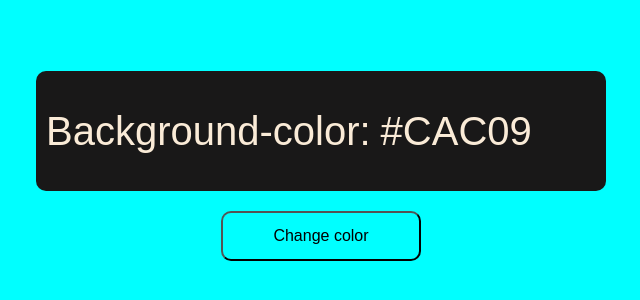
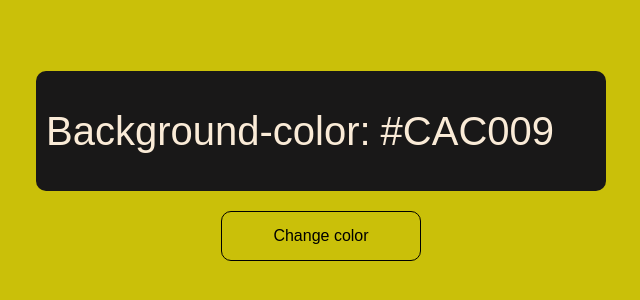
Before and after one commit to Frenetz/ChangingColor, a plain HTML site: page index.html in a window 1280 px wide. Shown: the part 234-534 px from the top of the page, without its empty margins (319-959 px from the left). Drawn offline with Linux system fonts and the light colour scheme.

Commit message:
Added some changes in JS code

```diff
--- a/scripts/script.js
+++ b/scripts/script.js
@@ -5,10 +5,20 @@ let color;
 
 function changeColor() {
   let rand1 = Math.floor(Math.random() * (255 - 0) + 1).toString(16);
+  rand1.toString().length < 2
+    ? (rand1 = "0" + rand1.toString())
+    : (rand1 = rand1.toString());
   let rand2 = Math.floor(Math.random() * (255 - 0) + 1).toString(16);
+  rand2.toString().length < 2
+    ? (rand2 = "0" + rand2.toString())
+    : (rand2 = rand2.toString());
   let rand3 = Math.floor(Math.random() * (255 - 0) + 1).toString(16);
+  rand3.toString().length < 2
+    ? (rand3 = "0" + rand3.toString())
+    : (rand3 = rand3.toString());
   field.style.backgroundColor = `#${rand1}${rand2}${rand3}`;
   text.textContent = ` #${rand1}${rand2}${rand3}`.toUpperCase();
+  console.log(rand1, rand2, rand3);
 }
 
 document.addEventListener("DOMContentLoaded", function () {
--- a/styles/style.css
+++ b/styles/style.css
@@ -1,6 +1,5 @@
 .container {
   font-family: sans-serif;
-  background-color: aqua;
   width: 100vw;
   height: 100vh;
   display: flex;
@@ -13,7 +12,6 @@
 .color-container {
   display: flex;
   align-items: center;
-
   width: 550px;
   height: 100px;
   background-color: rgb(25, 24, 24);
@@ -29,9 +27,16 @@
   border-radius: 10px;
   width: 200px;
   height: 50px;
+  transition: all 0.5s;
+  border: 1px solid black;
 }
 
 #current-color {
   display: inline-block;
   padding-left: 10px;
 }
+
+.color-button:hover {
+  color: white;
+  background-color: rgb(25, 24, 24);
+}
```
